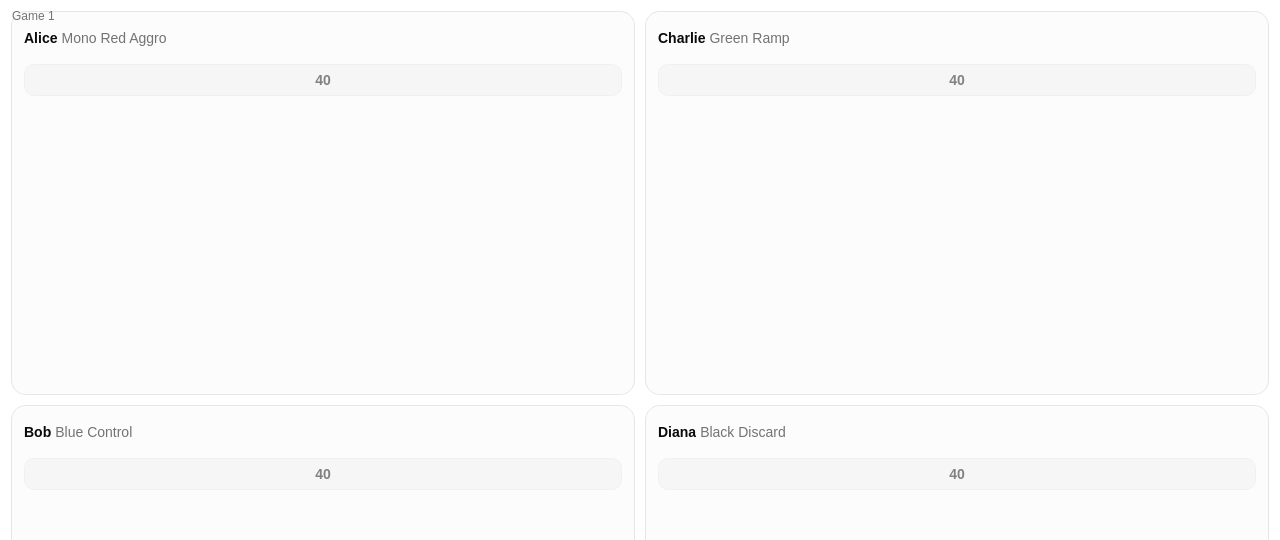
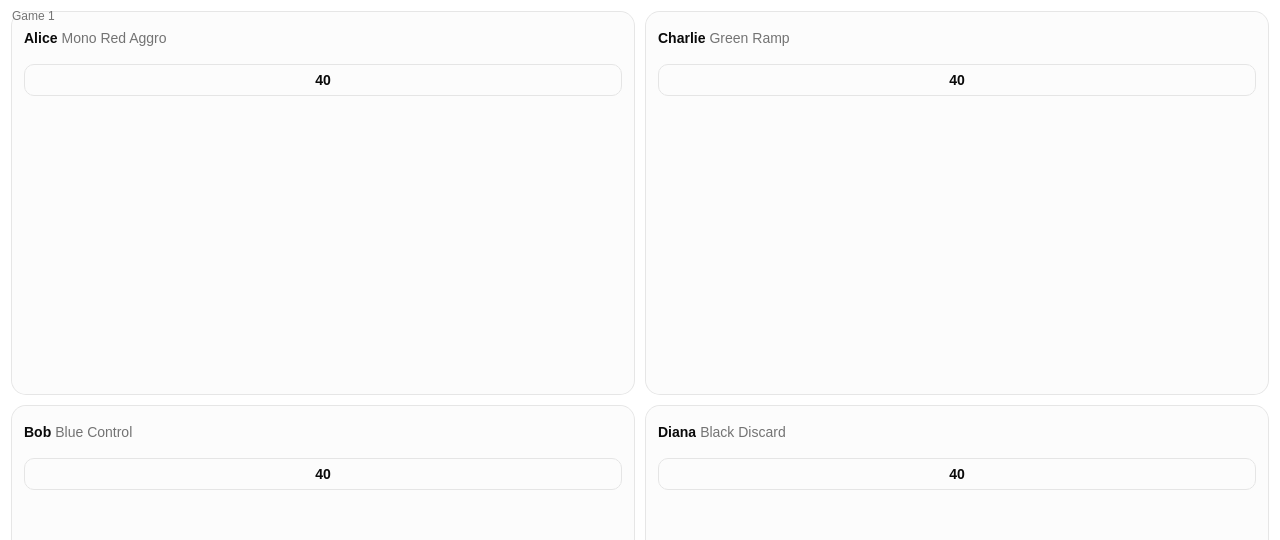
Before and after one commit to liamrhyde/MTG-App, a React (Vite) app in the folder frontend/: page /game/1 in a window 1280 px wide. Shown: the top 540 px of the page. Built offline with nearby package versions, Linux system fonts and the light colour scheme.

Commit message:
[Frontend] Tweaks InputGroup to stop propagating disabled to all children

```diff
--- a/frontend/src/components/ui/input-group.tsx
+++ b/frontend/src/components/ui/input-group.tsx
@@ -12,7 +12,7 @@ function InputGroup({ className, ...props }: React.ComponentProps<"div">) {
       data-slot="input-group"
       role="group"
       className={cn(
-        "group/input-group relative flex h-8 w-full min-w-0 items-center rounded-lg border border-input transition-colors outline-none in-data-[slot=combobox-content]:focus-within:border-inherit in-data-[slot=combobox-content]:focus-within:ring-0 has-disabled:bg-input/50 has-disabled:opacity-50 has-[[data-slot=input-group-control]:focus-visible]:border-ring has-[[data-slot=input-group-control]:focus-visible]:ring-3 has-[[data-slot=input-group-control]:focus-visible]:ring-ring/50 has-[[data-slot][aria-invalid=true]]:border-destructive has-[[data-slot][aria-invalid=true]]:ring-3 has-[[data-slot][aria-invalid=true]]:ring-destructive/20 has-[>[data-align=block-end]]:h-auto has-[>[data-align=block-end]]:flex-col has-[>[data-align=block-start]]:h-auto has-[>[data-align=block-start]]:flex-col has-[>textarea]:h-auto dark:bg-input/30 dark:has-disabled:bg-input/80 dark:has-[[data-slot][aria-invalid=true]]:ring-destructive/40 has-[>[data-align=block-end]]:[&>input]:pt-3 has-[>[data-align=block-start]]:[&>input]:pb-3 has-[>[data-align=inline-end]]:[&>input]:pr-1.5 has-[>[data-align=inline-start]]:[&>input]:pl-1.5",
+        "group/input-group relative flex h-8 w-full min-w-0 items-center rounded-lg border border-input transition-colors outline-none in-data-[slot=combobox-content]:focus-within:border-inherit in-data-[slot=combobox-content]:focus-within:ring-0 has-[[data-slot=input-group-control]:focus-visible]:border-ring has-[[data-slot=input-group-control]:focus-visible]:ring-3 has-[[data-slot=input-group-control]:focus-visible]:ring-ring/50 has-[[data-slot][aria-invalid=true]]:border-destructive has-[[data-slot][aria-invalid=true]]:ring-3 has-[[data-slot][aria-invalid=true]]:ring-destructive/20 has-[>[data-align=block-end]]:h-auto has-[>[data-align=block-end]]:flex-col has-[>[data-align=block-start]]:h-auto has-[>[data-align=block-start]]:flex-col has-[>textarea]:h-auto dark:bg-input/30 dark:has-[[data-slot][aria-invalid=true]]:ring-destructive/40 has-[>[data-align=block-end]]:[&>input]:pt-3 has-[>[data-align=block-start]]:[&>input]:pb-3 has-[>[data-align=inline-end]]:[&>input]:pr-1.5 has-[>[data-align=inline-start]]:[&>input]:pl-1.5",
         className
       )}
       {...props}
```
